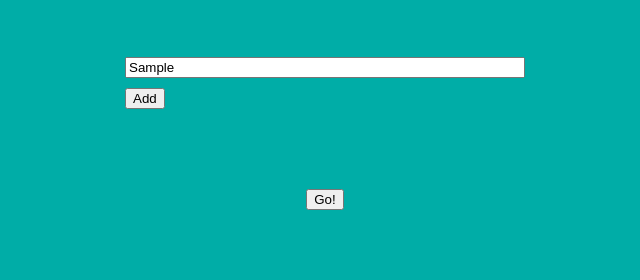
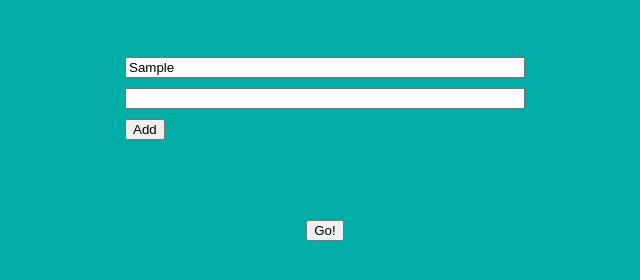
Before and after one commit to friwal/my-first, a plain HTML site: page index.html in a window 1280 px wide. Both pictures are taken after typing "Sample" into the empty fields and a click on the button "Add". Shown: the part 212-492 px from the top of the page, without its empty margins (315-955 px from the left). Drawn offline with nearby package versions, Linux system fonts and the light colour scheme.

Commit message:
Dag 3 JavaScript

```diff
--- a/index.html
+++ b/index.html
@@ -13,6 +13,20 @@
       </div>
       <button class="addOption">Add</button>
     </div>
+    <div class="resultSection"></div>
     <button>Go!</button>
+
+    <script src="https://code.jquery.com/jquery-3.4.1.min.js"></script>
+    <script>
+      $(function(){
+        $(`.resultSection`).hide()
+
+        var add_option = function() {
+          $(`.inputs`).append(`<input></input>`)
+        }
+
+        $(`.addOption`).click(add_option)
+      })
+    </script>
   </body>
 </html>
```
